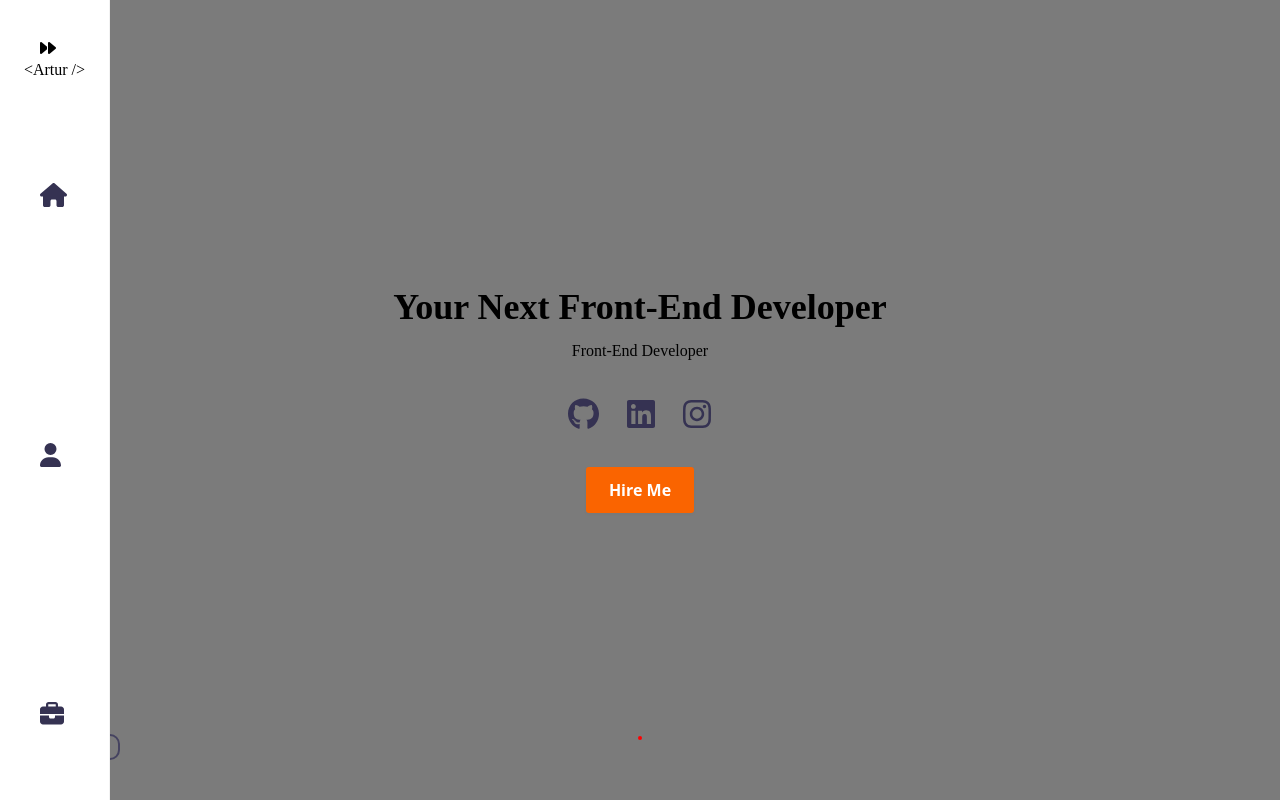
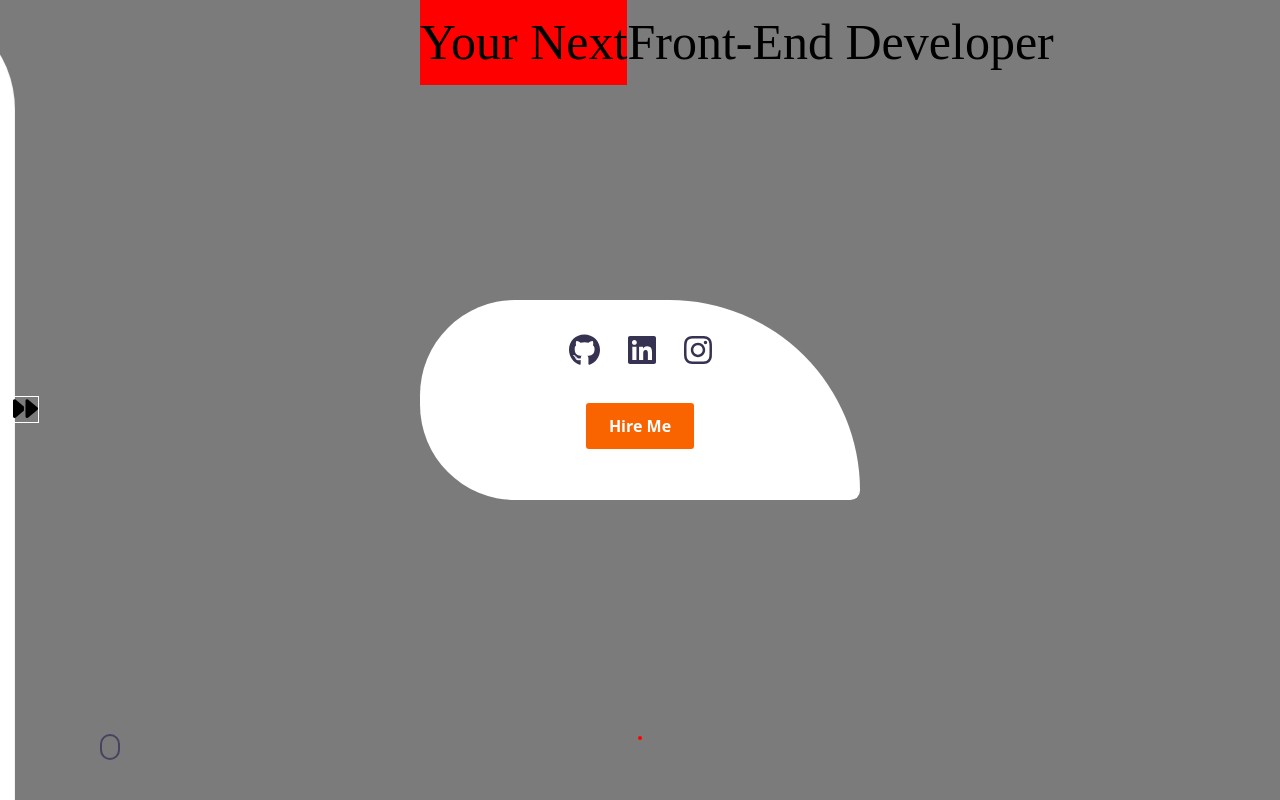
Before and after one commit to artursantana/Portifolio, a React (Vite) app: page / in a window 1280 px wide. Shown: the top 800 px of the page. Built offline with nearby package versions, Linux system fonts and the light colour scheme.

Commit message:
first commit

```diff
--- a/src/components/home/Home.jsx
+++ b/src/components/home/Home.jsx
@@ -12,10 +12,13 @@ const Home = () => {
   return (
     <section className="home container" id="home">
       <div className="intro">
-         <div>
-          <h1 className='home_name'>Your Next Front-End Developer</h1>
+         <div className='home_name'>
+          <div className='home_div'>
+            Your Next
+          </div>
+            <div className='home_div1'>Front-End Developer</div>
         </div>
-        <span className='home_education'>Front-End Developer</span>
+        <span className='home_education'></span>
 
         <HeaderSocials />
 
--- a/src/components/home/home.scss
+++ b/src/components/home/home.scss
@@ -9,9 +9,26 @@
     justify-content: center;
 }
 
+.home_name {
+    display: flex;
+    flex-direction: column;
+
+     font-size: 50px;
+position: absolute;
+top: 0;
+
+    .home_div{
+        text-align: start;
+        background-color: red;
+    }
+
+}
+
 .intro {
-    max-width: 540px;
+    width: 440px; height:200px ;
     text-align: center;
+    background-color: $container-Color;
+    border-radius: 100px 200px 10px 100px;
 
     div {
         display: flex;
@@ -19,11 +36,7 @@
     }
 
 
-    .home_name {
-        font-size: $h1-font-size;
-        font-weight: $font-bold;
-        margin-bottom: 0.5rem;
-    }
+
 
     .home_img {
         margin-bottom: 1.5rem;
--- a/src/components/sidebar/Sdebar.scss
+++ b/src/components/sidebar/Sdebar.scss
@@ -1,18 +1,44 @@
 @import '../../index.scss';
+
+
+.active_nav_bar {
+        left: 0;
+        transition: all 1s;
+}
+
 
 aside {
     position:fixed;
-    left: 0;
+    left: -95px;
     top: 0;
     background-color: $container-Color;
     border-right: 1px solid rgba(0,0,0,0.05);
     padding: 2.5rem;
     width: 110px;
-    min-height: 100vh;
+    min-height: 95vh;
     display: flex;
     flex-direction: column;
     justify-content: space-between;
     z-index: 10;
+    transition: all 1s;
+    border-radius: 1px 200px 1px 1px;
+
+
+     .nav_arrow {
+        position: absolute;
+        top: 45%;
+        right: -25px;
+        font-size: 25px;
+        cursor: pointer;
+        border: 1px solid white;
+        transition: all 1s;
+    }
+
+    .rotArrow {
+        transform: rotate(180deg);
+    }
+
+
 
     .nav_name {
 
--- a/src/components/sidebar/Sidebar.jsx
+++ b/src/components/sidebar/Sidebar.jsx
@@ -5,9 +5,18 @@ import '../sidebar/Sdebar.scss'
 
 const Sidebar = () => {
   const artur = '<Artur />'
+
+    const acitveNavbar = () => {
+      const aside = document.getElementById('aside')
+      const rotateArrows = document.getElementById('rotate')
+      aside.classList.toggle('active_nav_bar')
+
+      rotateArrows.classList.toggle('rotArrow')
+    }
+
   return (
-    <aside>
-      <i className="fa-solid fa-forward"></i>
+    <aside id='aside'>
+      <i className="fa-solid fa-forward nav_arrow" id='rotate' onClick={acitveNavbar}></i>
         <nav className="nav">
         <div className='nav_name'>{artur}</div>
           <div className="nav_menu">
```
